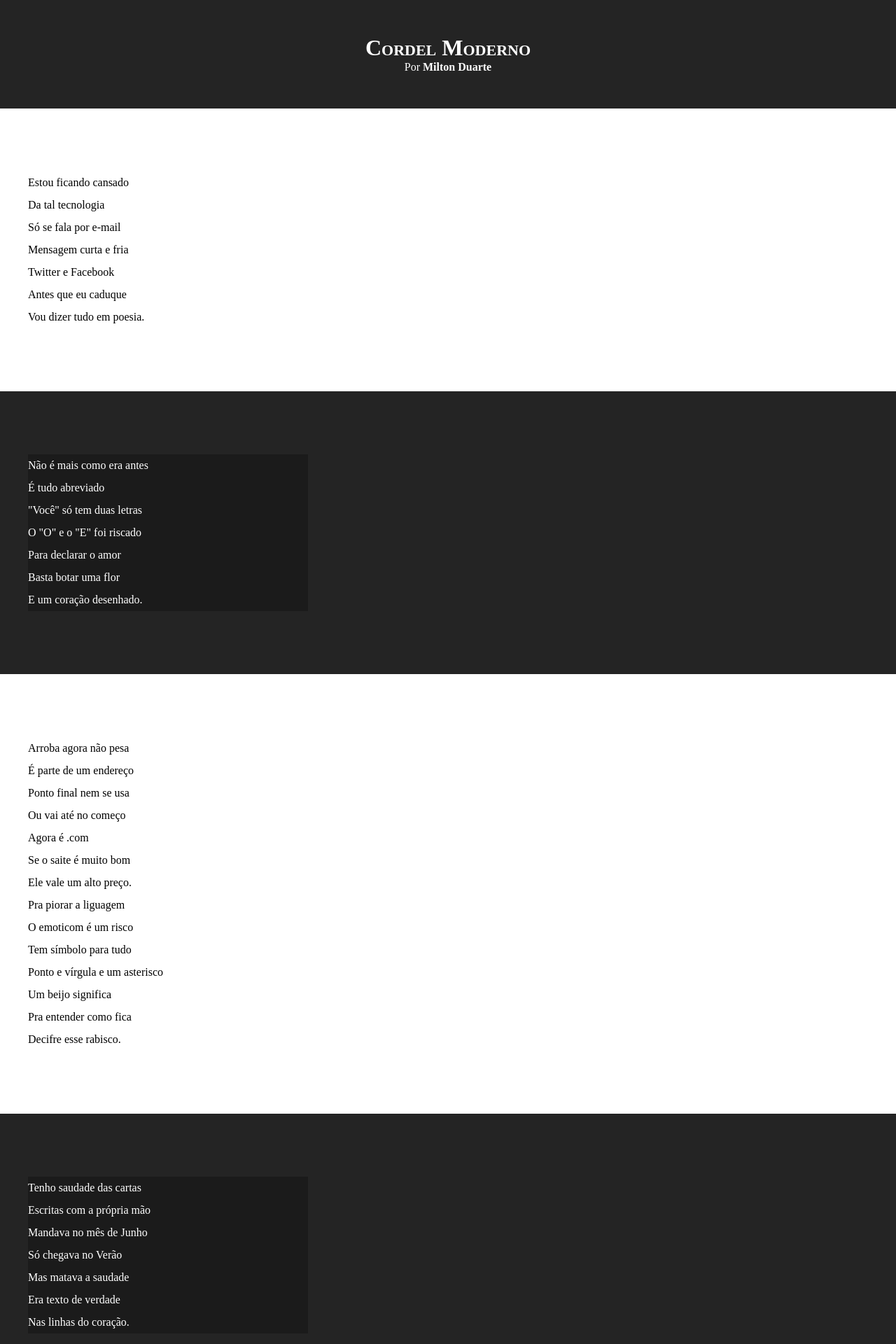
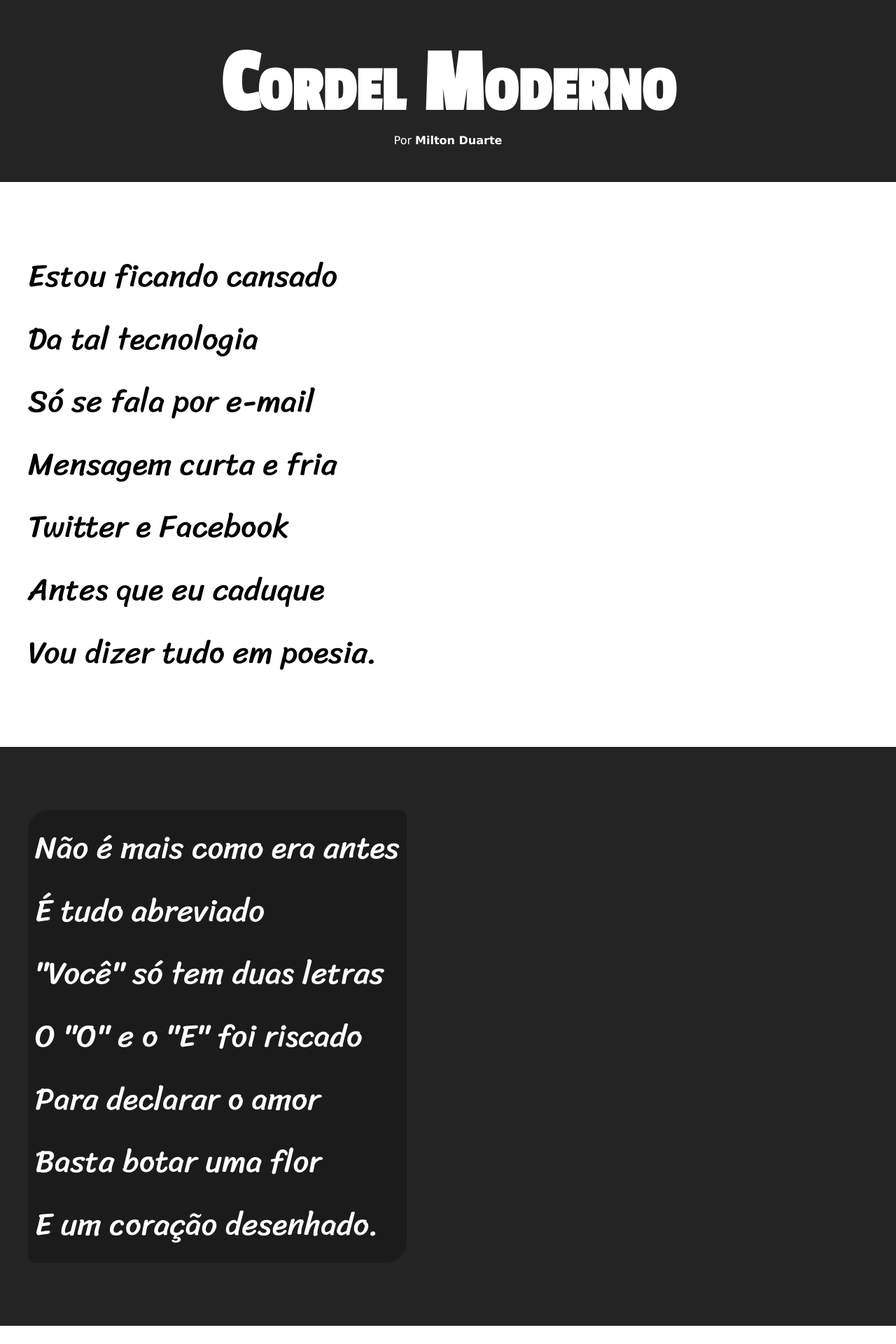
Before and after one commit to DenilsonCost/html-css, a Jekyll site: the page desafio/desafio12/index.html, which Jekyll copies as it is, in a window 1280 px wide. Shown: the top 1920 px of the page at 70% size. Built offline with Jekyll 4.4.1, drawn with Linux system fonts in a browser that asks for light colours.

Commit message:
add fonts - desafio12

```diff
--- a/desafio/desafio12/style/style.css
+++ b/desafio/desafio12/style/style.css
@@ -1,11 +1,23 @@
 @charset "UTF-8";
+
+@import url('https://fonts.googleapis.com/css2? family= Passion+One & display=swap');
+
+@import url('https://fonts.googleapis.com/css2? family= Sriracha & display=swap');
+
+:root{
+    --fonte1: Verdana, Gevana, Tahoma, sans-serif;
+    --fonte2: 'Passion One', cursive;
+    --fonte3: 'Sriracha', cursive;
+}
 
 *{
     margin: 0px;
     padding: 0%;
+    font-size: 1em;
 }
 
 html, body{
+    font-family: var(--fonte1);
     min-height: 100vh;
     background-color: darkgray;
 }
@@ -19,6 +31,8 @@ header{
 header > h1{
     padding-top: 50px;
     font-variant: small-caps;
+    font-family: var(--fonte2);
+    font-size: 10vw;
 }
 
 header > p{
@@ -40,6 +54,8 @@ section{
     padding-bottom: 10vh;
     padding-left: 40px;
     line-height: 2em;
+    font-family: var(--fonte3);
+    font-size: 3.5vw;
 }
 
 section.normal{
@@ -53,7 +69,9 @@ section.img{
 }
 
 section.img > p{
-    width: 400px;
+    display: inline-block;
+    padding: 10px;
+    border-radius: 30px 10px;
     background-color: rgba(0, 0, 0, 0.253);
 }
 
```
